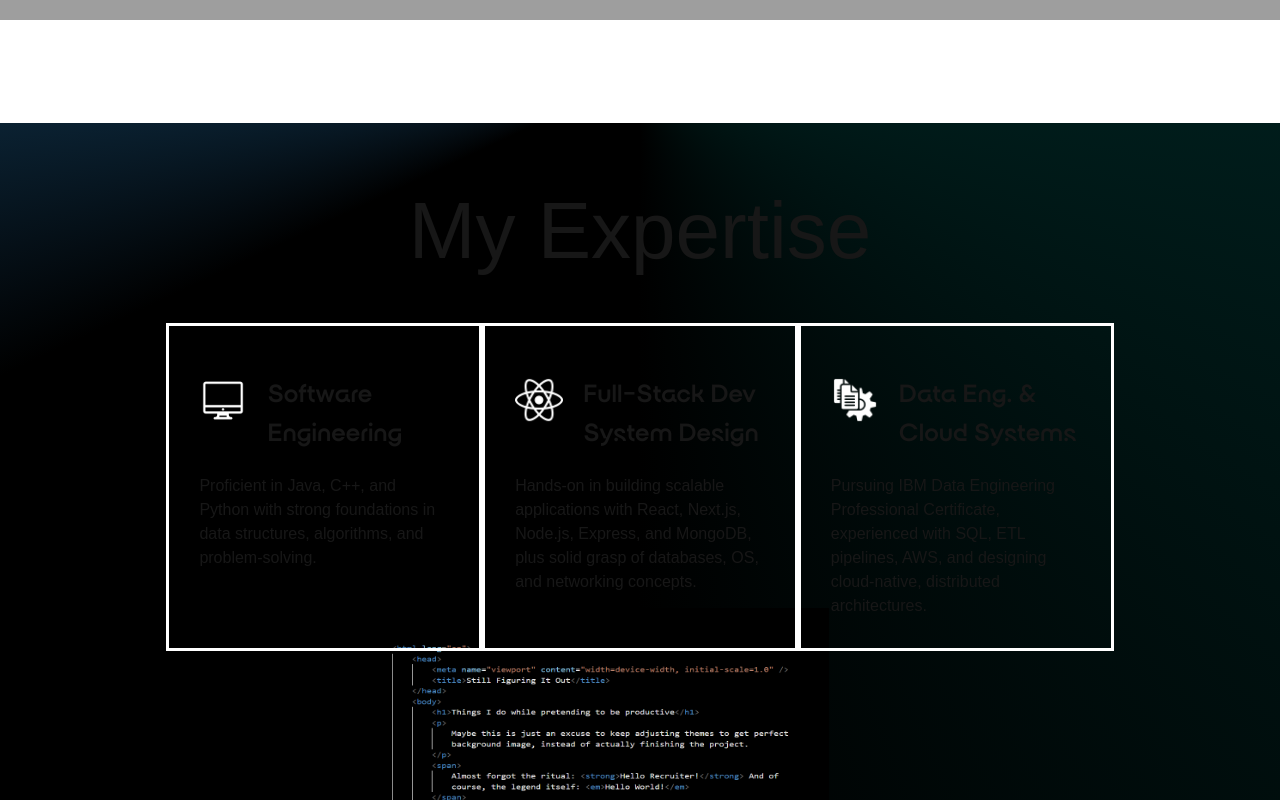
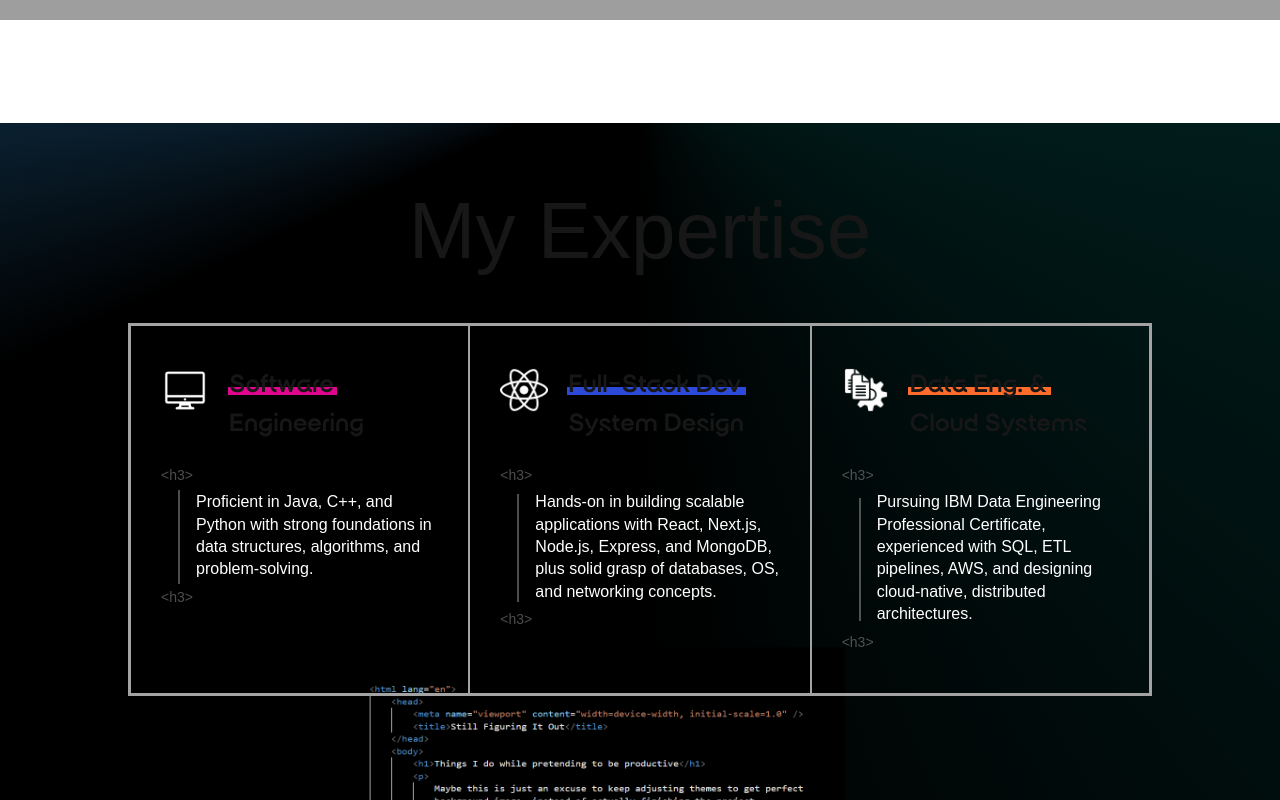
Before and after one commit to AbhilashReddy1519/Abhilash-Reddy-Portfolio, a Next.js app in the folder abhi-portfolio/: page / in a window 1280 px wide. Shown: the part 780-1580 px from the top of the page. Built offline with nearby package versions, Linux system fonts and the light colour scheme; grey boxes are pictures that could not be loaded; a web font is replaced by a local one.

Commit message:
`Refactor expertise page layout and styling in Expertise.tsx and main.module.css`

```diff
--- a/abhi-portfolio/app/pages/expertise.tsx
+++ b/abhi-portfolio/app/pages/expertise.tsx
@@ -16,13 +16,19 @@ const Expertise = () => {
                                 width={"60"}
                                 height="60"
                             />
-                            <h2>Software Engineering</h2>
+                            <h2>
+                                <span>Software</span> Engineering
+                            </h2>
                         </div>
+                        <div>
                             <h3>
-                            Proficient in Java, C++, and Python with strong
-                            foundations in data structures, algorithms, and
-                            problem-solving.
+                                <p>
+                                    Proficient in Java, C++, and Python with
+                                    strong foundations in data structures,
+                                    algorithms, and problem-solving.
+                                </p>
                             </h3>
+                        </div>
                     </div>
                     <div className={styles.expertDiv2}>
                         <div>
@@ -32,14 +38,20 @@ const Expertise = () => {
                                 width={"60"}
                                 height="60"
                             />
-                            <h2>Full-Stack Dev System Design</h2>
+                            <h2>
+                                <span>Full-Stack Dev</span> System Design
+                            </h2>
                         </div>
+                        <div>
                             <h3>
-                            Hands-on in building scalable applications with
-                            React, Next.js, Node.js, Express, and MongoDB, plus
-                            solid grasp of databases, OS, and networking
-                            concepts.
+                                <p>
+                                    Hands-on in building scalable applications
+                                    with React, Next.js, Node.js, Express, and
+                                    MongoDB, plus solid grasp of databases, OS,
+                                    and networking concepts.
+                                </p>
                             </h3>
+                        </div>
                     </div>
                     <div className={styles.expertDiv3}>
                         <div>
@@ -49,14 +61,20 @@ const Expertise = () => {
                                 width={"60"}
                                 height="60"
                             />
-                            <h2>Data Eng. & Cloud Systems</h2>
+                            <h2>
+                                <span>Data Eng. & </span> Cloud Systems
+                            </h2>
                         </div>
+                        <div>
                             <h3>
+                                <p>
                                     Pursuing IBM Data Engineering Professional
-                            Certificate, experienced with SQL, ETL pipelines,
-                            AWS, and designing cloud-native, distributed
-                            architectures.
+                                    Certificate, experienced with SQL, ETL
+                                    pipelines, AWS, and designing cloud-native,
+                                    distributed architectures.
+                                </p>
                             </h3>
+                        </div>
                     </div>
                     <Image
                         src={"/expertise.png"}
--- a/abhi-portfolio/app/pages/main.module.css
+++ b/abhi-portfolio/app/pages/main.module.css
@@ -88,12 +88,12 @@
 } */
 
 .expertise {
-    padding: 0 13%;
+    padding: 0 10%;
     /* background: linear-gradient(145deg,#0b2435,black, black,#001918, #001918); */
     background: conic-gradient(
         /* from 0deg at 55.50000000000001% -5.6000000000000005%, */
-        /* 50% and -5 % transform the cone center to upward 50% and to left -5% */
-        from 0deg at 50% -5.6%,
+            /* 50% and -5 % transform the cone center to upward 50% and to left -5% */
+            from 0deg at 50% -5.6%,
         #002624 64.8deg,
         black 180.4deg,
         rgb(0, 0, 0) 244.8deg,
@@ -116,17 +116,16 @@
     grid-template-columns: repeat(3, 1fr);
     position: relative;
     z-index: 1;
+    margin-bottom: 10%;
 }
 
 .expertContain > div {
     margin-top: 2rem;
-    border: 3px solid white;
-    padding: 30px;
 }
 
-.expertContain div  h2 {
+.expertContain div h2 {
     font-size: 26px;
-    font-family: 'surgena';
+    font-family: "surgena";
 }
 
 .expertContain div h3 {
@@ -157,3 +156,231 @@
     background-color: black;
     padding: 30px;
 }
+
+
+.expertDiv1 > div > h2 > span {
+    position: relative;
+}
+
+.expertDiv1 > div > h2 > span::after {
+    transition: all 0.1s ease-in-out;
+    content: "";
+    position: absolute;
+    bottom: 13.5%;
+    z-index: -1;
+    height: 0.3em;
+    width: 104%;
+    left: -1%;
+    background: linear-gradient(
+        65deg,
+        #df058d 0%,
+        #df058d 100%,
+        rgba(255, 209, 0, 0) 100%
+    );
+}
+
+.expertDiv2 > div > h2 > span {
+    position: relative;
+}
+
+.expertDiv2 > div > h2 > span::after {
+    transition: all 0.1s ease-in-out;
+    content: "";
+    position: absolute;
+    bottom: 13.5%;
+    z-index: -1;
+    height: 0.3em;
+    width: 104%;
+    left: -1%;
+    background: linear-gradient(
+        65deg,
+        #2c49d8 0%,
+        #2c49d8 100%,
+        rgba(255, 209, 0, 0) 100%
+    );
+}
+
+.expertDiv3 > div > h2 > span {
+    position: relative;
+}
+
+.expertDiv3 > div > h2 > span::after {
+    transition: all 0.1s ease-in-out;
+    content: "";
+    position: absolute;
+    bottom: 13.5%;
+    z-index: -1;
+    height: 0.3em;
+    width: 104%;
+    left: -1%;
+    background: linear-gradient(
+        65deg,
+        #ff6b2b 0%,
+        #ff6b2b 100%,
+        rgba(255, 209, 0, 0) 100%
+    );
+}
+
+.expertDiv1 {
+    border-width: 3px 1.5px 3px 3px;
+    padding: 20px 30px;
+    border-style: solid;
+    border-color: #a3a3a3;
+}
+
+.expertDiv2 {
+    border-width: 3px 1.5px;
+    padding: 20px 30px;
+    border-style: solid;
+    border-color: #a3a3a3;
+}
+
+.expertDiv3 {
+    border-width: 3px 3px 3px 1.5px;
+    padding: 20px 30px;
+    border-style: solid;
+    border-color: #a3a3a3;
+}
+
+
+.expertDiv1 > div > h3 > p::before {
+    content: "<h3>";
+    margin-bottom: 5px;
+}
+
+.expertDiv1 > div > h3 > p::after {
+    content: "<h3>";
+    margin-top: 5px;
+}
+
+.expertDiv1 > div > h3 > p::before,
+.expertDiv1 > div > h3 > p::after {
+    opacity: 0.3;
+    color: white;
+    display: block;
+    margin-left: -35px;
+    font-weight: normal;
+    font-size: 14px;
+}
+
+.expertDiv1 > div {
+    position: relative;
+}
+
+.expertDiv1 > div > h3 {
+    padding-left: 35px;
+}
+
+.expertDiv1 > div > h3::after {
+    opacity: 0.3;
+    content: "";
+    width: 0;
+    height: 65%;
+    position: absolute;
+    background-color: white;
+    border: 0.1px solid white;
+    bottom: 17%;
+    left: 17px;
+}
+
+.expertDiv1 > div > h3 > p {
+    color: #fff;
+    font-family: "Roboto Mono", Sans-serif;
+    font-weight: 400;
+    line-height: 1.4em;
+}
+
+.expertDiv2 > div > h3 > p::before {
+    content: "<h3>";
+    margin-bottom: 5px;
+}
+
+.expertDiv2 > div > h3 > p::after {
+    content: "<h3>";
+    margin-top: 5px;
+}
+
+.expertDiv2 > div > h3 > p::before,
+.expertDiv2 > div > h3 > p::after {
+    opacity: 0.3;
+    color: white;
+    display: block;
+    margin-left: -35px;
+    font-weight: normal;
+    font-size: 14px;
+}
+
+.expertDiv2 > div {
+    position: relative;
+}
+
+.expertDiv2 > div > h3 {
+    padding-left: 35px;
+}
+
+.expertDiv2 > div > h3::after {
+    opacity: 0.3;
+    content: "";
+    width: 0;
+    height: 65%;
+    position: absolute;
+    background-color: white;
+    border: 0.1px solid white;
+    bottom: 17%;
+    left: 17px;
+}
+
+.expertDiv2 > div > h3 > p {
+    color: #fff;
+    font-family: "Roboto Mono", Sans-serif;
+    font-weight: 400;
+    line-height: 1.4em;
+}
+
+
+.expertDiv3 > div > h3 > p::before {
+    content: "<h3>";
+    margin-bottom: 5px;
+}
+
+.expertDiv3 > div > h3 > p::after {
+    content: "<h3>";
+    margin-top: 5px;
+}
+
+.expertDiv3 > div > h3 > p::before,
+.expertDiv3 > div > h3 > p::after {
+    opacity: 0.3;
+    color: white;
+    display: block;
+    margin-left: -35px;
+    font-weight: normal;
+    font-size: 14px;
+}
+
+.expertDiv3 > div {
+    position: relative;
+}
+
+.expertDiv3 > div > h3 {
+    padding-left: 35px;
+}
+
+.expertDiv3 > div > h3::after {
+    opacity: 0.3;
+    content: "";
+    width: 0;
+    height: 65%;
+    position: absolute;
+    background-color: white;
+    border: 0.1px solid white;
+    bottom: 17%;
+    left: 17px;
+}
+
+.expertDiv3 > div > h3 > p {
+    color: #fff;
+    font-family: "Roboto Mono", Sans-serif;
+    font-weight: 400;
+    line-height: 1.4em;
+}
```
Lines whose indentation alone changed are shown as unchanged.
